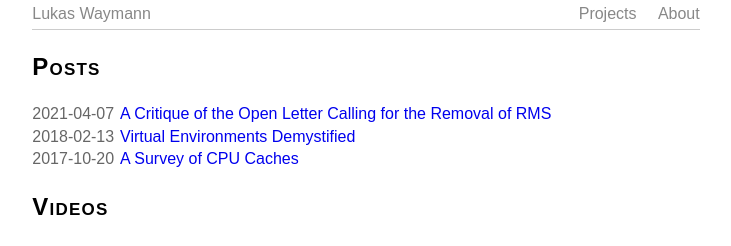
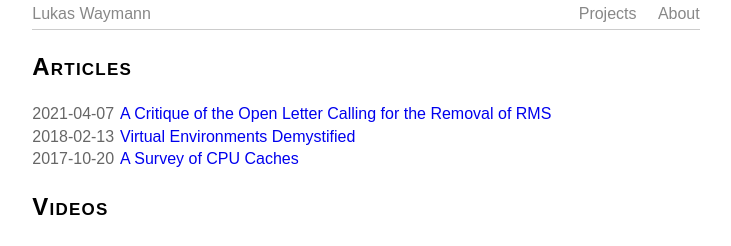
Before and after one commit to meribold/meribold.org, a Jekyll site: the page built from index.html, in a window 1280 px wide. Shown: the top 246 px of the page, without its empty margins (274-1005 px from the left). Built offline with Jekyll 4.4.1, drawn with Linux system fonts in a browser that asks for light colours.

Commit message:
Index page: rename "Posts" heading to "Articles"

```diff
--- a/index.html
+++ b/index.html
@@ -3,7 +3,7 @@ layout: default
 ---
 
 <div style="margin: 1em 0;">
-  <h1>Posts</h1>
+  <h1>Articles</h1>
   <div style="display: table;">
     {% for post in site.posts %}
       {% unless post.draft or post.categories contains "video" %}
```
